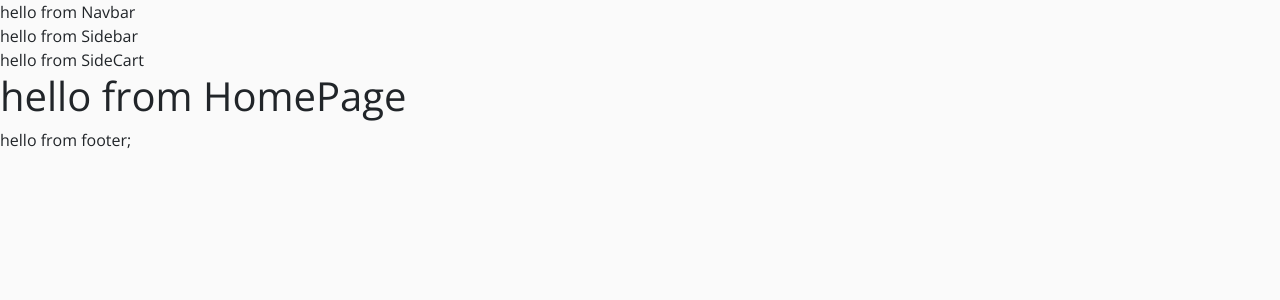
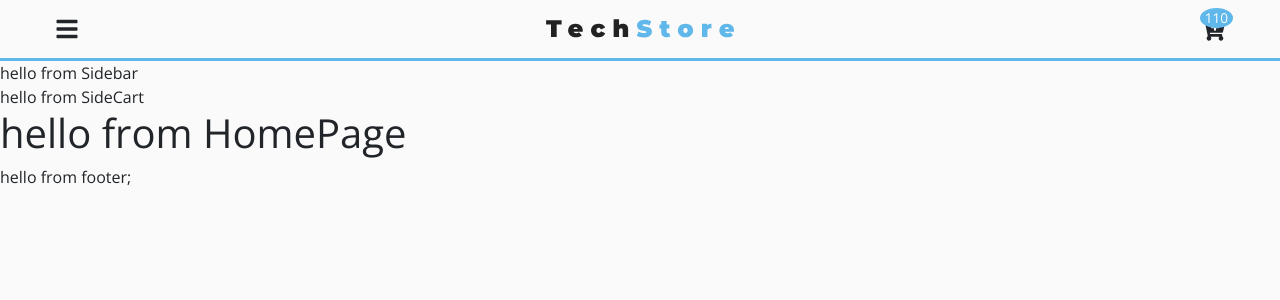
Before and after one commit to alinguru/react-tech-store, a React (Create React App) app: page / in a window 1280 px wide. Shown: the top 300 px of the page. Built offline with nearby package versions, Linux system fonts and the light colour scheme.

Commit message:
navbar and context

```diff
--- a/src/components/Navbar.js
+++ b/src/components/Navbar.js
@@ -1,5 +1,60 @@
 import React from "react";
+import { FaBars, FaCartPlus } from "react-icons/fa";
+import styled from "styled-components";
+import { ProductConsumer } from "../context";
+import logo from "../images/logo.svg";
+export default function Navbar() {
+  return (
+    <ProductConsumer>
+      {value => {
+        const { cartItems, handleSidebar, handleCart } = value;
+        return (
+          <NavWrapper>
+            <div className="nav-center">
+              <FaBars className="nav-icon" onClick={handleSidebar} />
+              <img src={logo} alt="tech store logo" />
+              <div className="nav-cart">
+                <FaCartPlus className="nav-icon" onClik={handleCart} />
+                <div className="cart-items">{cartItems}</div>
+              </div>
+            </div>
+          </NavWrapper>
+        );
+      }}
+    </ProductConsumer>
+  );
+}
 
-export default function Navbar() {
-  return <div>hello from Navbar</div>;
-}
+const NavWrapper = styled.nav`
+  position: -webkit-sticky;
+  position: sticky;
+  top: 0;
+  width: 100%;
+  padding: 1rem 1.5rem;
+  background: var(--mainGrey);
+  border-bottom: 3px solid var(--primaryColor);
+  .nav-center {
+    display: flex;
+    align-items: center;
+    justify-content: space-between;
+    max-width: 1170px;
+    margin: 0 auto;
+  }
+  .nav-icon {
+    font-size: 1.5rem;
+    cursor: pointer;
+  }
+  .nav-cart {
+    position: relative;
+  }
+  .cart-items {
+    background: var(--primaryColor);
+    color: var(--mainWhite);
+    font-size: 0.85rem;
+    position: absolute;
+    top: -8px;
+    right: -8px;
+    padding: 0 5px;
+    border-radius: 50%;
+  }
+`;
--- a/src/context/context.js
+++ b/src/context/context.js
@@ -7,7 +7,7 @@ class ProductProvider extends Component {
   state = {
     sidebarOpen: false,
     cartOpen: false,
-    cartItems: 0
+    cartItems: 110
   };
   // handle sidebar
   handleSidebar = () => {
```
